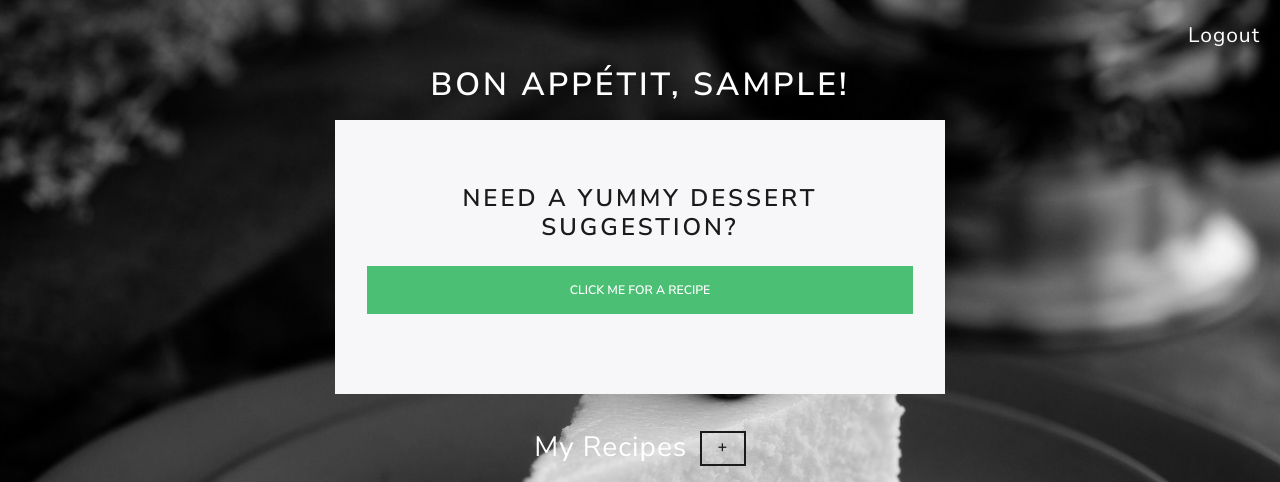
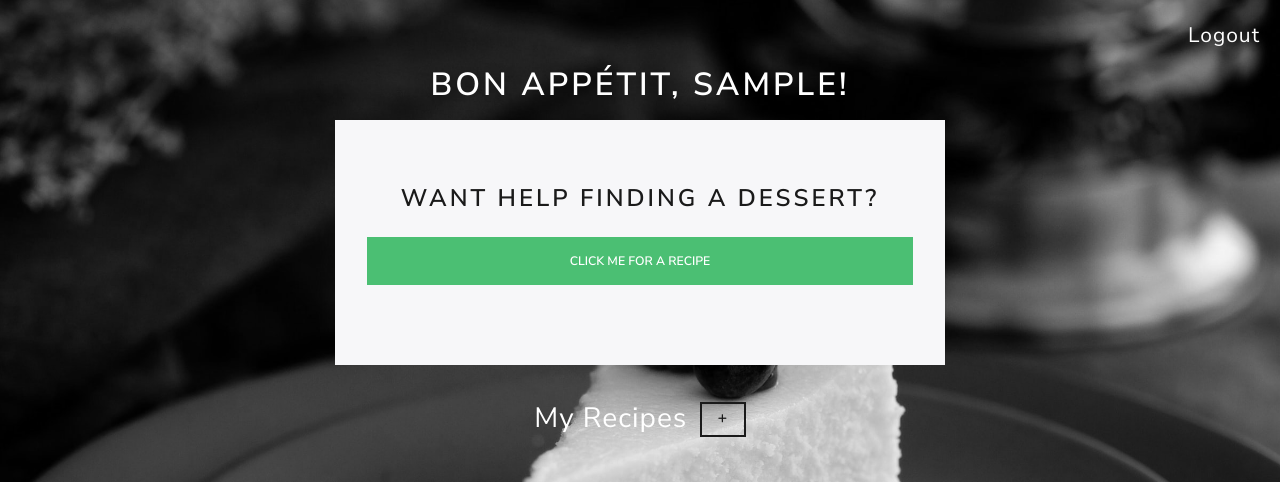
Before and after one commit to ttrosvig/Cook-Book, a Flask app: page /home/1 in a window 1280 px wide. Shown: the top 482 px of the page. Run offline with Flask 2, Linux system fonts and the light colour scheme; the visitor is signed in with stand-in values (Sample User, id 1); data comes from the database, SQL or seed files in the repository; data that the repository does not hold is empty; some libraries are stand-ins or nearby versions.

Commit message:
adjusted wording and text size on the home screen

```diff
--- a/templates/user_home.html
+++ b/templates/user_home.html
@@ -8,7 +8,7 @@
         <h1 class="display-5 text-center white my-3">Bon appétit, {{user.username}}! </h1>
 
         <div class="jumbotron d-flex justify-content-center flex-column text-center">
-            <h3>Need a yummy dessert suggestion?</h3>
+            <h3>Want help finding a dessert?</h3>
 
             <button id="get-recipe" class="btn btn-success my-3">Click me for a recipe</button>
 
```
